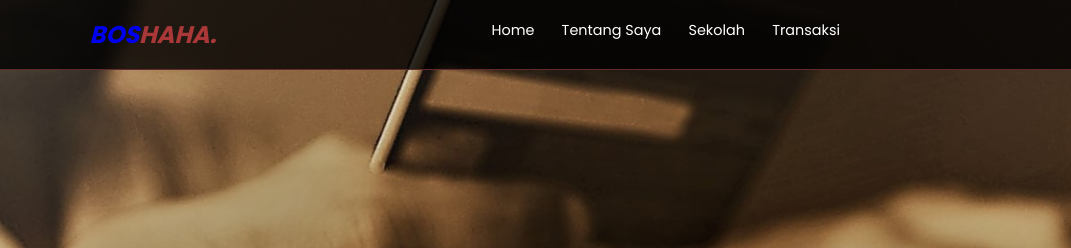
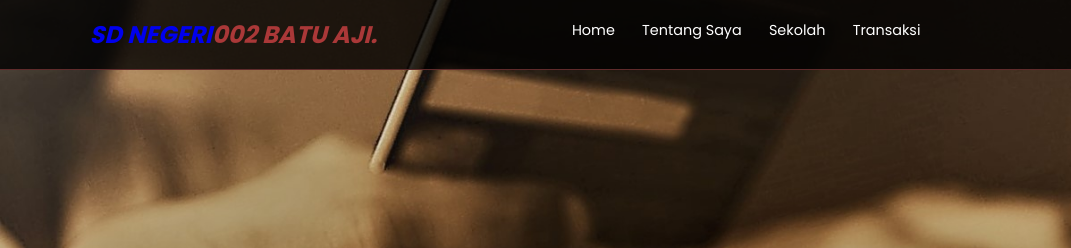
Before and after one commit to fthamr/bos-haha, a plain HTML site: page index.html in a window 1280 px wide. Shown: the top 248 px of the page, 0-1071 px from the left. Drawn offline with nearby package versions, Linux system fonts and the light colour scheme.

Commit message:
merubah judul navbar

```diff
--- a/index.html
+++ b/index.html
@@ -26,7 +26,7 @@
   <body>
     <!-- Navbar Utama -->
     <nav class="navbar">
-      <a href="#" class="navbar-logo">BOS<span>HAHA.</span></a>
+      <a href="#" class="navbar-logo">SD NEGERI<span>002 BATU AJI.</span></a>
       <div class="navbar-nav">
         <a href="#home">Home</a>
         <a href="#about">Tentang Saya</a>
```
